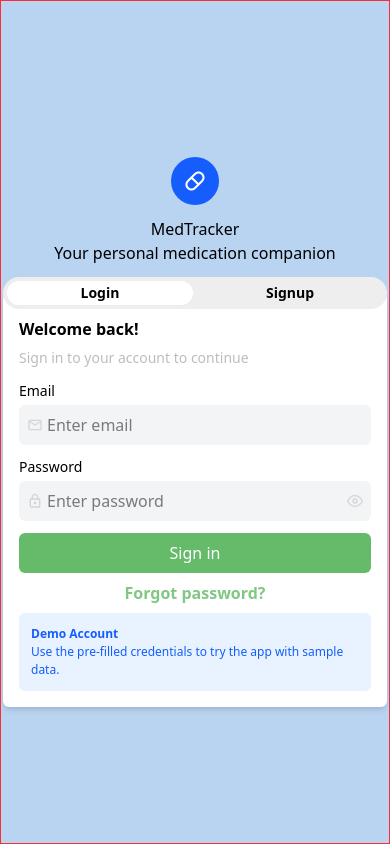
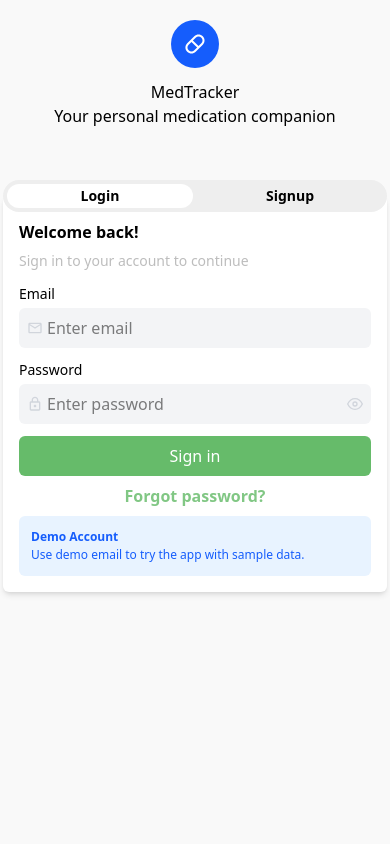
Before and after one commit to pejuameenat/drugly, a React (Vite) app: page / in a window 390 px wide. Built offline with nearby package versions, Linux system fonts and the light colour scheme; no server answers.

Commit message:
restructure login text

```diff
--- a/src/Pages/dashboard.tsx
+++ b/src/Pages/dashboard.tsx
@@ -79,13 +79,13 @@ const Dashboard = () => {
             {/* <MedDetails overdue='bg-red-500 text-white' /> */}
           </div>
         </article>
-        <div className="bg-white rounded-md p-4 border border-[#bdbdbd] text-sm mt-4 lg:mt-0">
+        {/* <div className="bg-white rounded-md p-4 border border-[#bdbdbd] text-sm mt-4 lg:mt-0">
           <span className="font-semibold  ">Todays's Adherence</span>
           <span className="block font-semibold text-center pt-4 text-xl">25%</span>
           <span className="text-[#bdbdbd] text-[12px] text-center block pb-2">on Track</span>
           <div className="rounded-full h-1.5 bg-[#bdbdbd]"><div className="bg-[#141414] rounded-l-full h-full w-1/4"></div></div>
           <div className="text-[#bdbdbd] flex justify-between text-[12px] pt-2"><span>1 taken</span><span>3 remaining</span></div>
-        </div>
+        </div> */}
       </div>
     </div>
   );
--- a/src/Pages/login.tsx
+++ b/src/Pages/login.tsx
@@ -111,7 +111,7 @@ const Login = () => {
           <div className="p-3 rounded-md bg-[#E8F3FF] text-blue-600 text-[12px]">
             <strong>Demo Account</strong>
             <span className="block">
-              Use the pre-filled credentials to try the app with sample data.
+              Use demo email to try the app with sample data.
             </span>
           </div>
         </form>
--- a/src/components/layout/auth-shared.tsx
+++ b/src/components/layout/auth-shared.tsx
@@ -9,7 +9,7 @@ const AuthShared = ({ children }: { children: ReactNode }) => {
 
 
   return (
-    <section className="flex flex-col items-center justify-center w-full min-h-screen bg-[#B8D4F1] border border-red-500">
+    <section className="flex flex-col items-center justify-center w-full lg:min-h-screen">
       <div className="flex flex-col items-center justify-center pt-5">
         <div className="rounded-full w-12 h-12 p-3 flex items-center justify-center bg-blue-600">
           <RiCapsuleLine size={26} className="text-white" />
@@ -19,7 +19,7 @@ const AuthShared = ({ children }: { children: ReactNode }) => {
           <span className=" block"> Your personal medication companion</span>
         </div>
       </div>
-      <div className="">
+      <div className="pt-10 px-4 lg:p-0">
         <div className="bg-[#eee] w-full flex gap-1 rounded-full p-1 text-sm text-center -mb-4  relative z-index-5">
           <Link to="/" className={`w-full font-semibold rounded-full p-0.5 ${currentPage.pathname==='/'&&'bg-white'}`}>Login</Link>
           <Link to="/signup" className={`w-full font-semibold rounded-full p-0.5 ${currentPage.pathname==='/signup'&&'bg-white'}`}>Signup</Link>
```
